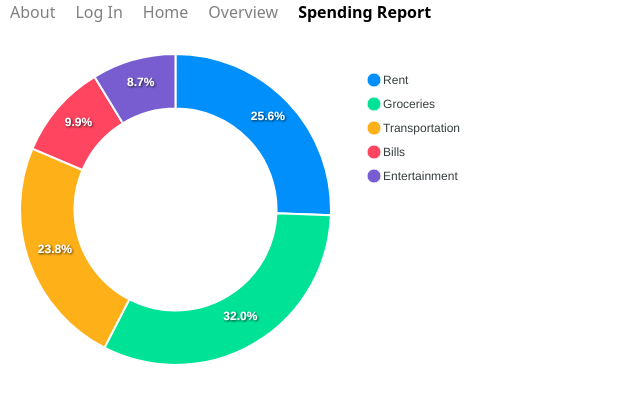
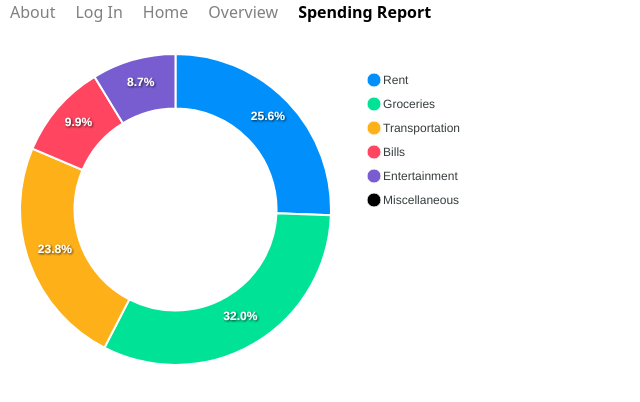
Before and after one commit to rmedge2/Budget-lingo_frontend, a React (Create React App) app: page /spending-report in a window 1280 px wide. Shown: the top 402 px of the page, without its empty margins (0-640 px from the left). Built offline with nearby package versions, Linux system fonts and the light colour scheme.

Commit message:
updated spending report slightly

```diff
--- a/src/components/SpendingReport.js
+++ b/src/components/SpendingReport.js
@@ -10,7 +10,7 @@ const SpendingReport = () => {
                 type="donut"
                 width="480"
                 options={{
-                    labels: ['Rent', 'Groceries', 'Transportation', 'Bills', 'Entertainment']
+                    labels: ['Rent', 'Groceries', 'Transportation', 'Bills', 'Entertainment', 'Miscellaneous']
                 }
                 }
             />
```
